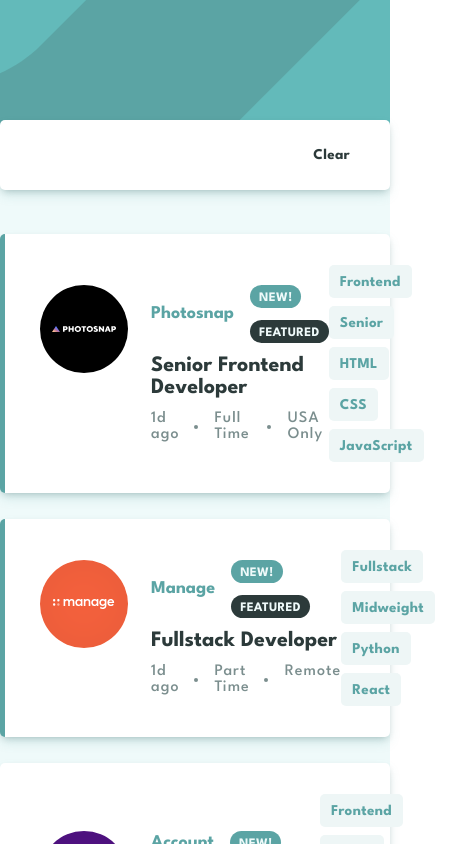
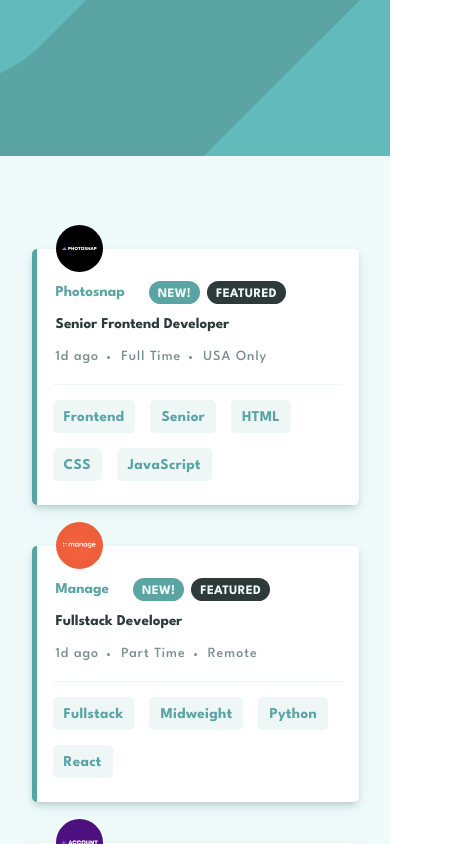
Before and after one commit to Bjorn86/fm-job-listings, a React (Create React App) app: page /#/ in a window 390 px wide. Shown: the top 844 px of the page, 459 px wide, since content can reach past the window. Built offline with nearby package versions, Linux system fonts and the light colour scheme.

Commit message:
feat(filter, joblist, pagecontent, card, stack components): add mobile adaptation
Add mobile adaptation to app

```diff
--- a/src/UI/Card/Card.scss
+++ b/src/UI/Card/Card.scss
@@ -4,11 +4,13 @@
 .card {
   width: 100%;
   box-sizing: border-box;
-  margin-bottom: 26px;
   border-radius: $br-small;
   border-left: 5px solid transparent;
   box-shadow: $shadow;
   background-color: $color-white;
+  /* &:not(:last-child) {
+    margin-bottom: 26px;
+  } */
   &_type_featured {
     border-left-color: $color-desaturated-dark-cyan;
   }
@@ -16,6 +18,7 @@
     display: flex;
     justify-content: space-between;
     align-items: center;
+    gap: 20px;
     padding: 31px 38px 31px 35px;
     box-sizing: border-box;
   }
@@ -82,3 +85,50 @@
     @include font-main($textL, $color-dark-grayish-cyan, 500, 1, 1px);
   }
 }
+
+@media screen and (max-width: 950px) {
+  .card {
+    max-width: 327px;
+    /* margin-bottom: 0; */
+    &__wrapper {
+      padding: 0 16px 24px;
+      flex-direction: column;
+      align-items: flex-start;
+    }
+    &__info-wrapper {
+      margin-top: -24px;
+      margin-left: 3px;
+      flex-direction: column;
+      gap: 9px;
+    }
+    &__company-logo {
+      width: 47px;
+      height: 47px;
+    }
+    &__company {
+      gap: 24px;
+    }
+    &__company-name {
+      font-size: $textM;
+    }
+    &__meta-wrapper {
+      margin-top: 1px;
+      gap: 18px;
+    }
+    &__position {
+      font-size: $textM;
+    }
+    &__meta-item:not(:last-child) {
+      margin-right: 22px;
+    }
+    &__meta-item:not(:last-child)::after {
+      width: 3px;
+      height: 3px;
+      top: calc(50% - 1.5px);
+      right: calc(-22px / 2);
+    }
+    &__meta-text {
+      font-size: $textS;
+    }
+  }
+}
--- a/src/UI/Stack/Stack.scss
+++ b/src/UI/Stack/Stack.scss
@@ -15,3 +15,19 @@
     gap: 13px;
   }
 }
+
+@media screen and (max-width: 950px) {
+  .stack {
+    &_variant_basic {
+      padding-top: 15px;
+      border-top: 1px solid $color-light-grayish-cyan;
+      gap: 15px;
+    }
+    &_variant_rounded {
+      gap: 7px;
+    }
+    &_variant_removable {
+      gap: 16px;
+    }
+  }
+}
--- a/src/components/Filter/Filter.jsx
+++ b/src/components/Filter/Filter.jsx
@@ -19,6 +19,10 @@ function Filter() {
   // HOOKS
   const dispatch = useDispatch();
   const currentFilters = useSelector(selectFilters);
+
+  if (!currentFilters.length) {
+    return null;
+  }
 
   return (
     <section className='filter'>
--- a/src/components/Filter/Filter.scss
+++ b/src/components/Filter/Filter.scss
@@ -5,7 +5,7 @@
   max-width: 1110px;
   width: 100%;
   padding: 19px 40px;
-  margin: -36px auto 0;
+  margin: -35px auto 0;
   box-sizing: border-box;
   display: flex;
   justify-content: space-between;
@@ -15,7 +15,7 @@
   &__btn-clear {
     padding: 0;
     border: none;
-    @include font-main($textM, $color-very-dark-grayish-cyan, 700, 1, 0.3px);
+    @include font-main($textM, $color-dark-grayish-cyan, 700, 1, 0.3px);
     background-color: transparent;
     cursor: pointer;
     transition: color 0.3s ease;
@@ -25,3 +25,11 @@
     }
   }
 }
+
+@media screen and (max-width: 950px) {
+  .filter {
+    padding-right: 26px;
+    padding-left: 18px;
+    gap: 10px;
+  }
+}
--- a/src/components/JobList/JobList.jsx
+++ b/src/components/JobList/JobList.jsx
@@ -1,5 +1,6 @@
 // IMPORT PACKAGES
 import { useSelector, useDispatch } from 'react-redux';
+import clsx from 'clsx';
 
 // IMPORT STYLES
 import './JobList.scss';
@@ -29,7 +30,11 @@ function JobList() {
   };
 
   return (
-    <section className='job-list'>
+    <section
+      className={clsx('job-list', {
+        'job-list_no-filters': !currentFilters.length,
+      })}
+    >
       <ul className='job-list__list'>
         {positions.map((job) => (
           <Card key={job.id} addFilter={handleAddFilter} {...job} />
--- a/src/components/JobList/JobList.scss
+++ b/src/components/JobList/JobList.scss
@@ -1,10 +1,29 @@
 .job-list {
   max-width: 1110px;
   width: 100%;
-  margin: 44px auto 0;
+  margin: 43px auto 0;
+  &_no-filters {
+    margin-top: 78px;
+  }
   &__list {
     padding: 0;
     margin: 0;
     list-style: none;
+    display: flex;
+    flex-wrap: wrap;
+    justify-content: center;
+    gap: 25px;
   }
 }
+
+@media screen and (max-width: 950px) {
+  .job-list {
+    margin-top: 58px;
+    &_no-filters {
+      margin-top: 93px;
+    }
+    &__list {
+      gap: 41px;
+    }
+  }
+}
--- a/src/components/PageContent/PageContent.scss
+++ b/src/components/PageContent/PageContent.scss
@@ -3,6 +3,8 @@
 
 .page-content {
   max-width: 100%;
+  padding: 0 24px 24px;
+  box-sizing: border-box;
   background-color: $color-bg-light-grayish-cyan;
   flex: 1 1 auto;
 }
```
